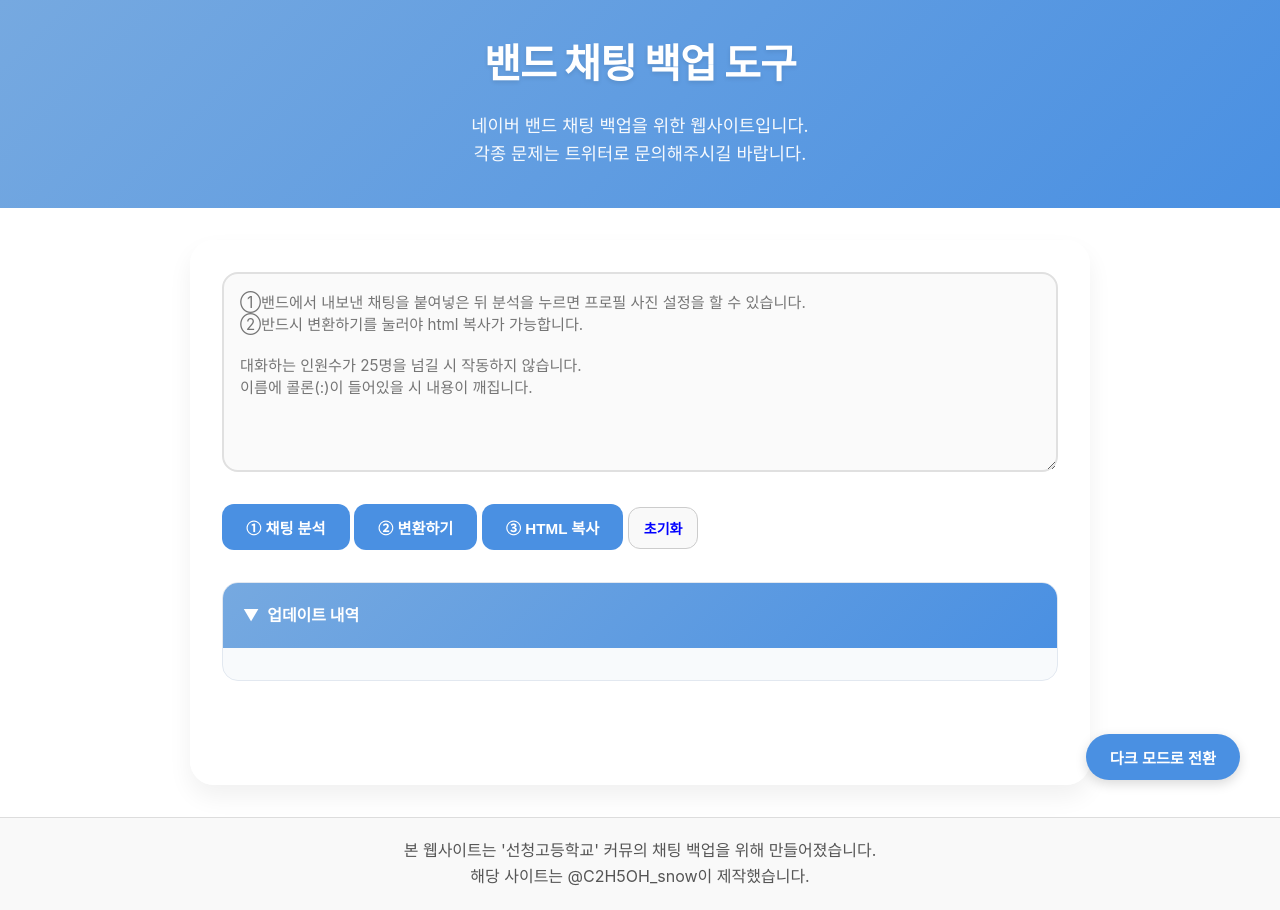
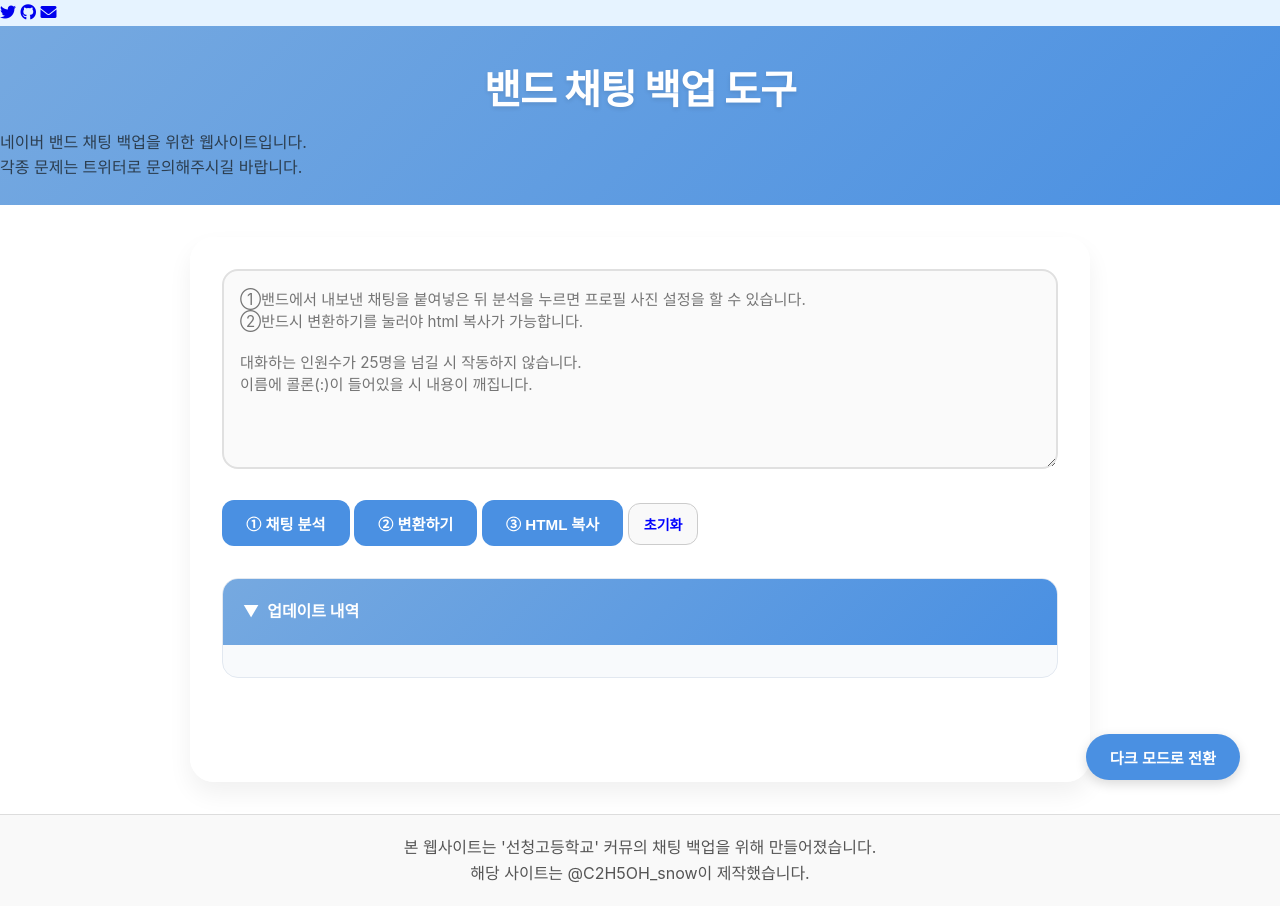
Before and after one commit to truly-say/BandBackup, a plain HTML site: page index.html in a window 1280 px wide. Drawn offline with Linux system fonts and the light colour scheme.

Commit message:
Update index.html

```diff
--- a/index.html
+++ b/index.html
@@ -7,14 +7,21 @@
     <link rel="icon" href="선청고등학교2.png" type="image/png">
     <link rel="stylesheet" href="styles.css">
     <link rel="stylesheet" href="darkMode.css">
+    <link rel="stylesheet" href="https://cdnjs.cloudflare.com/ajax/libs/font-awesome/6.0.0/css/all.min.css">
 </head>
 <body>
+    <!-- Social Links -->
+    <div class="social-links">
+        <a href="https://twitter.com/C2H5OH_snow" target="_blank" aria-label="Twitter"><i class="fab fa-twitter"></i></a>
+        <a href="https://github.com/truly-say" target="_blank" aria-label="GitHub"><i class="fab fa-github"></i></a>
+        <a href="mailto:situationmul2@gmail.com" aria-label="Email"><i class="fas fa-envelope"></i></a>
+    </div>
     <div id="header-container">
         <div id="title">밴드 채팅 백업 도구</div>
-        <div id="contact-info">
-            네이버 밴드 채팅 백업을 위한 웹사이트입니다.<br>
-            각종 문제는 트위터로 문의해주시길 바랍니다.
-        </div>
+        <div class="header-text">
+        <div>네이버 밴드 채팅 백업을 위한 웹사이트입니다.</div>
+        <div>각종 문제는 트위터로 문의해주시길 바랍니다.</div>
+    </div>
     </div>
     <div class="main-container">
         <textarea id="input-text" placeholder="①밴드에서 내보낸 채팅을 붙여넣은 뒤 분석을 누르면 프로필 사진 설정을 할 수 있습니다.
```
